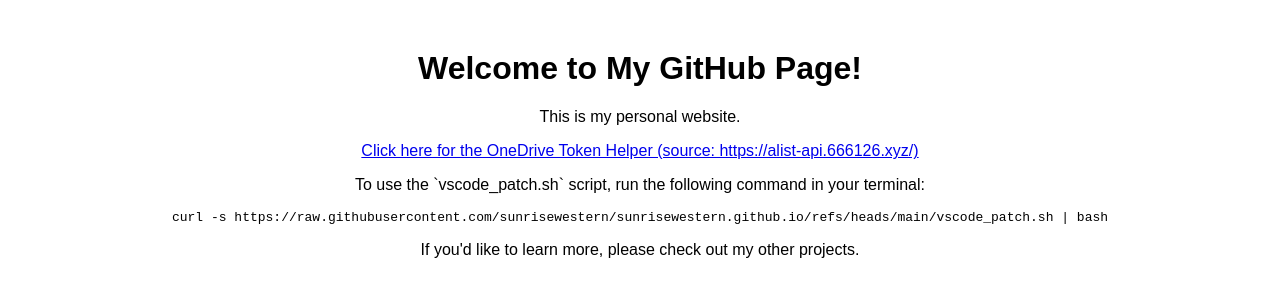
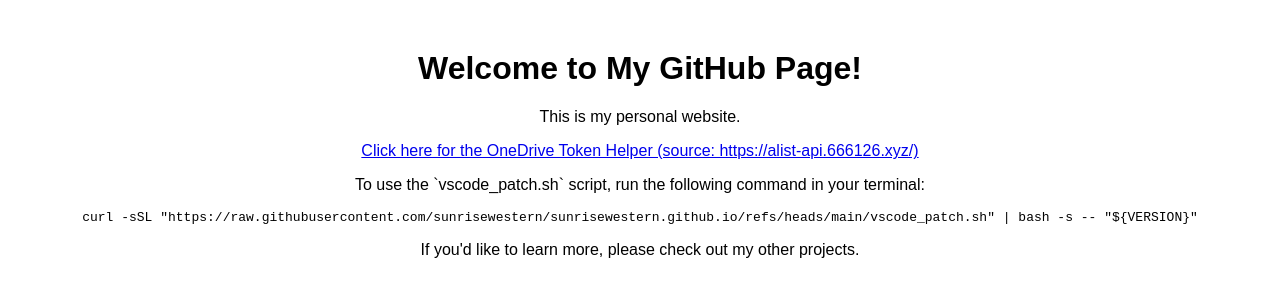
Before and after one commit to sunrisewestern/sunrisewestern.github.io, a plain HTML site: page index.html in a window 1280 px wide. Drawn offline with Linux system fonts and the light colour scheme.

Commit message:
Update index.html

```diff
--- a/index.html
+++ b/index.html
@@ -15,9 +15,9 @@
         <a href="OneDrive令牌获取助手.html">Click here for the OneDrive Token Helper (source: https://alist-api.666126.xyz/)</a>
     </p>
 
-    <!-- Add instruction for vscode_patch.sh -->
+    <!-- Add instruction for vscode_patch.sh with the provided command -->
     <p>To use the `vscode_patch.sh` script, run the following command in your terminal:</p>
-    <pre><code>curl -s https://raw.githubusercontent.com/sunrisewestern/sunrisewestern.github.io/refs/heads/main/vscode_patch.sh | bash</code></pre>
+    <pre><code>curl -sSL "https://raw.githubusercontent.com/sunrisewestern/sunrisewestern.github.io/refs/heads/main/vscode_patch.sh" | bash -s -- "${VERSION}"</code></pre>
 
     <p>If you'd like to learn more, please check out my other projects.</p>
 </body>
```
